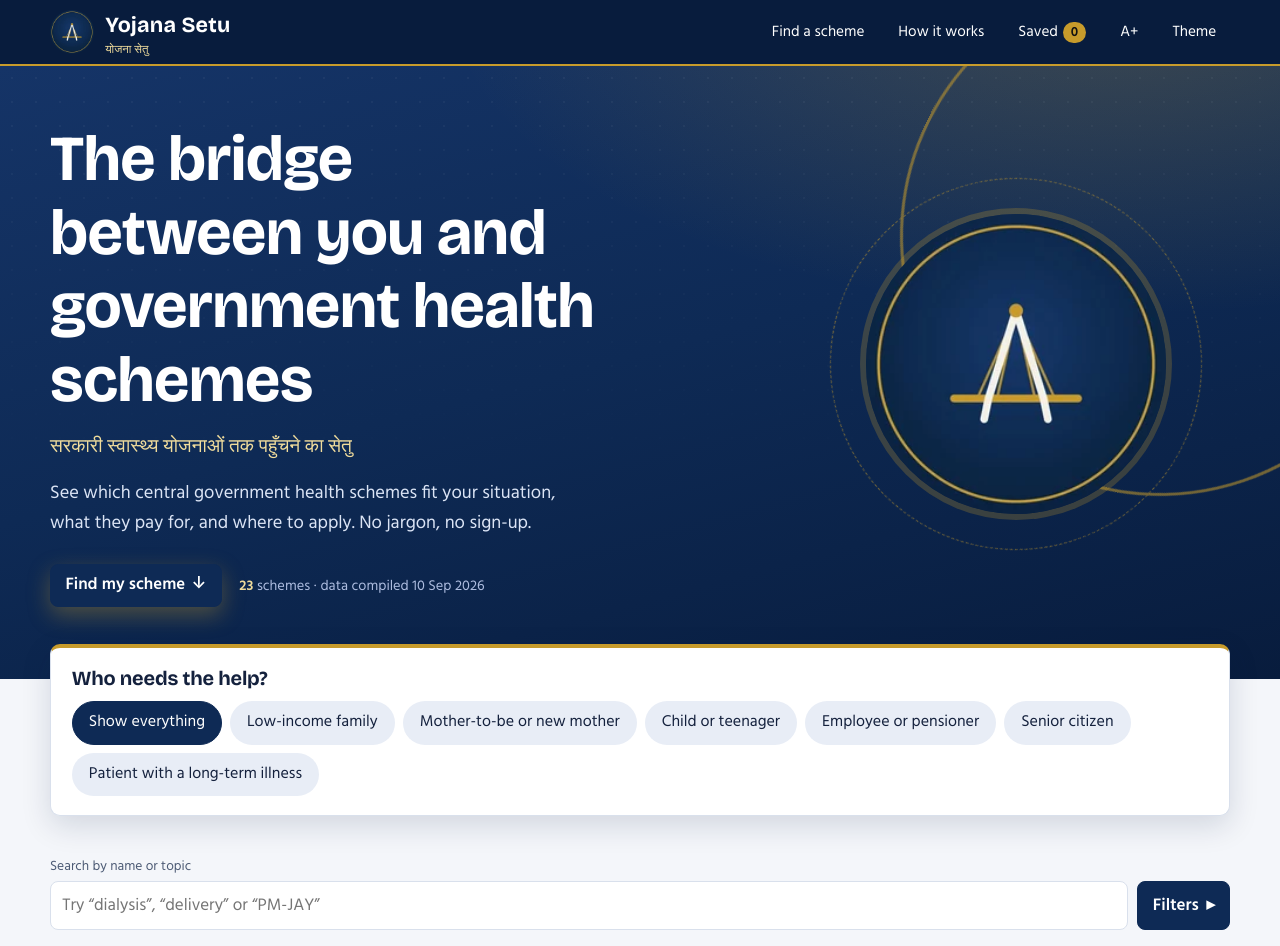
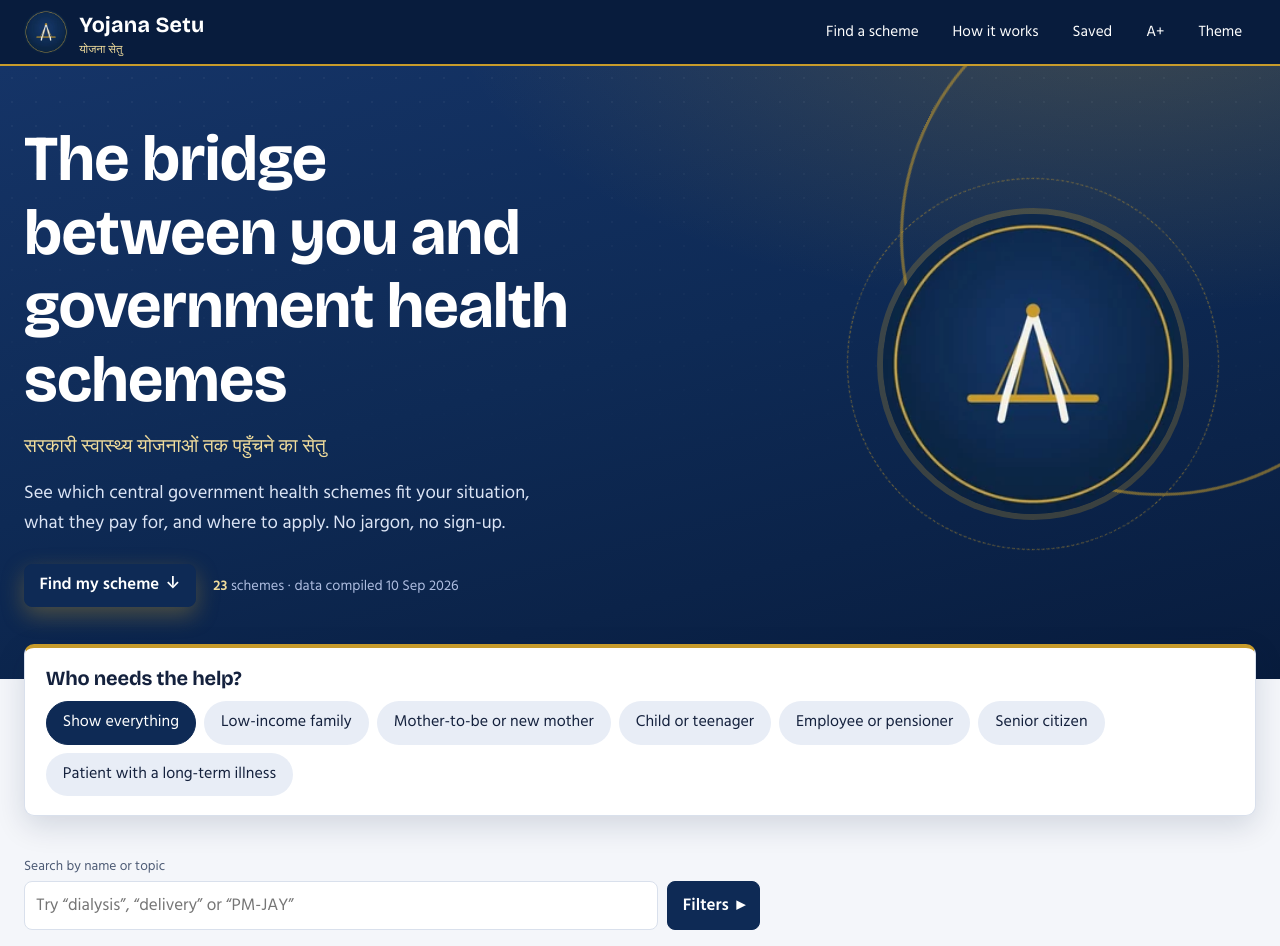
Before and after one commit to harshraj277/MED_Scholarship_Webpage, a plain HTML site: page index.html in a window 1280 px wide. Shown: the top 946 px of the page. Drawn offline with nearby package versions, Linux system fonts and the light colour scheme.

Commit message:
improved

```diff
--- a/assets/css/base.css
+++ b/assets/css/base.css
@@ -38,7 +38,10 @@ a{color:inherit}
 :focus-visible{outline:3px solid var(--focus);outline-offset:2px;border-radius:4px}
 
 /* Layout + a11y helpers */
-.wrap{width:min(1180px,100% - 2rem);margin-inline:auto}
+/* Full-bleed with a comfortable gutter: padding is inside the box
+   (box-sizing:border-box), so the 1920px cap is the outer edge and no
+   horizontal scrollbar appears. */
+.wrap{width:100%;max-width:1920px;padding-inline:1.5rem;margin-inline:auto}
 .sr{position:absolute;width:1px;height:1px;overflow:hidden;clip:rect(0 0 0 0);white-space:nowrap}
 .skip{position:absolute;left:-999px;top:0;background:var(--gold);color:#111;padding:.6rem 1rem;z-index:100}
 .skip:focus{left:0}
--- a/assets/css/components.css
+++ b/assets/css/components.css
@@ -23,26 +23,27 @@
 .nav{margin-left:auto;display:flex;align-items:center;gap:.4rem}
 .nav a,.nav button{background:none;border:1px solid transparent;color:#fff;text-decoration:none;padding:.45rem .8rem;border-radius:999px;font-size:.95rem}
 .nav a:hover,.nav button:hover{border-color:var(--gold)}
-.nav .count{background:var(--gold);color:#111;border-radius:999px;padding:0 .5rem;margin-left:.3rem;font-weight:600;font-size:.85rem}
 @media (max-width:640px){.nav a.hide-s{display:none}.brand small{display:none}}
 
 /* ---------- hero ---------- */
 .hero{background:radial-gradient(1100px 520px at 88% -12%,rgba(199,155,43,.25),transparent 62%),linear-gradient(165deg,#153467 0%,var(--navy) 48%,var(--navy-deep) 100%);color:#fff;position:relative;overflow:hidden}
 .hero::before{content:"";position:absolute;inset:0;background-image:radial-gradient(rgba(255,255,255,.09) 1px,transparent 1px);background-size:24px 24px;-webkit-mask-image:linear-gradient(180deg,#000,transparent 70%);mask-image:linear-gradient(180deg,#000,transparent 70%);opacity:.5;pointer-events:none}
 .hero::after{content:"";position:absolute;right:-140px;top:-90px;width:520px;height:520px;border-radius:50%;border:3px solid var(--gold);opacity:.55;pointer-events:none;animation:ring-spin 80s linear infinite}
-.hero .wrap{position:relative;z-index:1;display:grid;grid-template-columns:1.25fr .75fr;gap:2.5rem;padding:3.5rem 0 4.5rem;align-items:center}
+/* padding-block, not the padding shorthand: a `0` side value here would
+   override .wrap's horizontal gutter and leave the hero flush to the edges. */
+.hero .wrap{position:relative;z-index:1;display:grid;grid-template-columns:1.25fr .75fr;gap:2.5rem;padding-block:3.5rem 4.5rem;align-items:center}
 .hero h1{font-size:clamp(2.3rem,5.4vw,4rem);font-weight:700;max-width:14ch}
 .hero .hi{font-size:1.2rem;color:var(--gold-soft);margin:1rem 0 0}
 .hero p.lead{max-width:52ch;font-size:1.15rem;margin:1rem 0 0;color:#dbe4f5}
 .hero .mark{justify-self:center;position:relative}
 .hero .mark::after{content:"";position:absolute;inset:-36px;border-radius:50%;border:1.5px dashed rgba(199,155,43,.55);animation:ring-spin 50s linear infinite reverse;pointer-events:none}
-.hero .mark img{width:min(300px,60vw);border-radius:50%;box-shadow:0 0 0 6px rgba(199,155,43,.25);display:block}
+.hero .mark img{width:clamp(300px,20vw,420px);border-radius:50%;box-shadow:0 0 0 6px rgba(199,155,43,.25);display:block}
 .hero-cta{margin-top:1.6rem;display:flex;align-items:center;gap:1.1rem;flex-wrap:wrap}
 .btn-hero{background:var(--gold);border-color:var(--gold);color:#111;font-weight:600;padding:.65rem 1.35rem;min-height:48px;font-size:1.05rem;box-shadow:0 8px 22px rgba(199,155,43,.35)}
 .btn-hero:hover{background:#d9ad3a;border-color:#d9ad3a;transform:translateY(-1px);box-shadow:0 10px 26px rgba(199,155,43,.45)}
 .hero .trust{color:#aebde0;font-size:.9rem;margin:.15rem 0 0}
 .hero .trust b{color:var(--gold-soft);font-weight:600}
-@media (max-width:860px){.hero .wrap{grid-template-columns:1fr;padding:2.5rem 0 3.5rem}.hero .mark{display:none}}
+@media (max-width:860px){.hero .wrap{grid-template-columns:1fr;padding-block:2.5rem 3.5rem}.hero .mark{display:none}}
 
 /* ---------- audience chips ---------- */
 .who{margin-top:-2.2rem;position:relative;z-index:2}
@@ -55,10 +56,7 @@
 
 /* ---------- finder ---------- */
 .finder{padding:2.5rem 0 3rem}
-.bar{display:grid;grid-template-columns:repeat(5,1fr);gap:.7rem;margin-bottom:1rem}
-.bar .s{grid-column:1/-1}
-@media (max-width:900px){.bar{grid-template-columns:repeat(2,1fr)}}
-@media (max-width:480px){.bar{grid-template-columns:1fr}}
+.bar{margin-bottom:1rem}
 label.f{display:block;font-size:.85rem;color:var(--muted);margin-bottom:.2rem}
 input[type=search],input[type=number],select{width:100%;font:inherit;color:var(--ink);background:var(--surface);border:1.5px solid var(--line);border-radius:8px;padding:.6rem .7rem;min-height:46px}
 input[type=search]{padding-right:2.3rem}
@@ -67,17 +65,29 @@ input[type=search]{padding-right:2.3rem}
 .q-clear.show{display:grid}
 .q-clear:hover{background:var(--line);color:var(--ink)}
 .inc-wrap .q-clear{right:2rem}
-.s-row{display:flex;gap:.6rem}
-.s-row .input-wrap{flex:1}
-.filters-btn{white-space:nowrap;display:inline-flex;align-items:center;justify-content:center;gap:.45rem;min-height:46px;font-weight:600}
+/* Search + Filters read as one control group; capping the group stops the
+   single search field from stretching across a wide desktop viewport.
+   align-items:stretch keeps the button exactly as tall as the search field
+   (its own min-height is overridden by the later .btn rule, so don't set it). */
+.s-row{display:flex;gap:.6rem;align-items:stretch;max-width:46rem}
+.s-row .input-wrap{flex:1 1 12rem;min-width:0}
+.s-row .filters-btn{flex:none;display:inline-flex;white-space:nowrap;align-items:center;justify-content:center;gap:.45rem;font-weight:600}
 .filters-btn .caret{display:inline-block;transition:transform .2s ease}
 .filters-btn[aria-expanded="false"] .caret{transform:rotate(-90deg)}
 .filters-btn .count{background:var(--gold);color:#111;border-radius:999px;padding:0 .5rem;font-size:.8rem;font-weight:600;line-height:1.6}
-.filters{grid-column:1/-1;display:grid;grid-template-rows:1fr;transition:grid-template-rows .35s ease,opacity .3s ease}
-.filters-inner{min-height:0;overflow:hidden;display:grid;grid-template-columns:repeat(4,1fr);gap:.9rem;padding:1rem;background:var(--surface);border:1px solid var(--line);border-radius:10px}
+/* Panel is a 1fr/0fr row wrapper so it collapses to its own content height at
+   any width. Columns are intrinsic (auto-fill) rather than hardcoded, so the
+   panel reflows continuously between desktop, tablet and phone. auto-fill (not
+   auto-fit) keeps a short last row from stretching one control full width.
+   Collapsing the row alone still leaves the inner's 1rem padding + 1px border
+   rendering (34px of dead band), so the box chrome is collapsed too. */
+.filters{display:grid;grid-template-rows:1fr;transition:grid-template-rows .35s ease,opacity .3s ease}
+.filters-inner{min-height:0;overflow:hidden;display:grid;grid-template-columns:repeat(auto-fill,minmax(240px,1fr));gap:.9rem;padding:1rem;background:var(--surface);border:1px solid var(--line);border-radius:10px;transition:padding .3s ease,border-width .3s ease}
+/* 8 controls: cap at 4 columns once full-bleed would otherwise reach 5-7,
+   which leaves ragged one/two-control rows. */
+@media (min-width:1100px){.filters-inner{grid-template-columns:repeat(4,1fr)}}
 .filters.collapsed{grid-template-rows:0fr;opacity:0}
-@media (max-width:900px){.filters-inner{grid-template-columns:repeat(2,1fr)}}
-@media (max-width:480px){.filters-inner{grid-template-columns:1fr}}
+.filters.collapsed .filters-inner{padding-top:0;padding-bottom:0;border-width:0}
 .seg{display:flex;gap:3px;background:var(--chip);border:1px solid var(--line);border-radius:10px;padding:3px;min-height:46px;align-items:stretch}
 .seg-btn{flex:1 1 0;border:0;background:transparent;border-radius:8px;color:var(--muted);font-size:.9rem;padding:.35rem .3rem;min-width:0}
 .seg-btn:hover{color:var(--ink)}
@@ -87,7 +97,11 @@ input[type=search]{padding-right:2.3rem}
 .pill{display:inline-block;background:var(--navy);color:#fff;border-radius:999px;padding:.08rem .62rem;font-size:.92rem;vertical-align:2px;font-weight:600;font-family:"Hind",sans-serif;line-height:1.45}
 .meta .clear{background:none;border:0;text-decoration:underline;color:var(--muted);padding:.3rem}
 .meta .clear:hover{color:var(--navy)}
-.grid{display:grid;grid-template-columns:repeat(auto-fill,minmax(310px,1fr));gap:1rem}
+/* 300px (not 310) so 3 columns still fit at 1024px once .wrap's gutter
+   is subtracted. 6 cards per page: 5+1 or 6+0 on a very wide full-bleed
+   screen is too dense and ragged, so hold 4 columns there (4+2). */
+.grid{display:grid;grid-template-columns:repeat(auto-fill,minmax(300px,1fr));gap:1rem}
+@media (min-width:1620px){.grid{grid-template-columns:repeat(4,1fr)}}
 .card{background:var(--surface);border:1px solid var(--line);border-top:3px solid var(--accent,var(--navy));border-radius:10px;padding:1.1rem 1.15rem 1rem;display:flex;flex-direction:column;gap:.55rem;position:relative;transition:transform .18s ease,box-shadow .18s ease,border-color .18s ease;animation:fadeUp .35s ease both;animation-delay:var(--d,0ms)}
 .card:hover{transform:translateY(-3px);border-color:var(--accent,var(--navy));box-shadow:0 14px 30px rgba(8,28,61,.15);z-index:1}
 .card.legacy{border-style:solid;border-top-style:solid}
--- a/assets/css/print.css
+++ b/assets/css/print.css
@@ -14,7 +14,7 @@
 
   .hero{background:none!important;color:#000;padding:0;border-bottom:2px solid #000;margin-bottom:1.1rem}
   .hero::before,.hero::after,.hero .mark,.hero .mark::after{display:none!important}
-  .hero .wrap{grid-template-columns:1fr;padding:0;gap:0}
+  .hero .wrap{grid-template-columns:1fr;padding-block:0;gap:0}
   .hero h1{font-size:20pt;max-width:none;color:#000}
   .hero .hi,.hero p.lead,.hero-cta{color:#000}
 
--- a/assets/js/app.js
+++ b/assets/js/app.js
@@ -246,7 +246,6 @@
     $('pageInfo').textContent = 'Page ' + st.page + ' of ' + totalPages;
     $('prevBtn').disabled = st.page <= 1;
     $('nextBtn').disabled = st.page >= totalPages;
-    $('savedCount').textContent = st.saved.length;
     $('btnSaved').setAttribute('aria-pressed', st.onlySaved);
     chips();
     segSync();
--- a/index.html
+++ b/index.html
@@ -26,7 +26,7 @@
     <nav class="nav" aria-label="Main">
       <a class="hide-s" href="#finder">Find a scheme</a>
       <a class="hide-s" href="#how">How it works</a>
-      <button id="btnSaved" type="button" aria-pressed="false">Saved<span class="count" id="savedCount">0</span></button>
+      <button id="btnSaved" type="button" aria-pressed="false">Saved</button>
       <button id="btnText" type="button" aria-label="Increase text size">A+</button>
       <button id="btnTheme" type="button" aria-label="Switch between light and dark theme">Theme</button>
     </nav>
```
